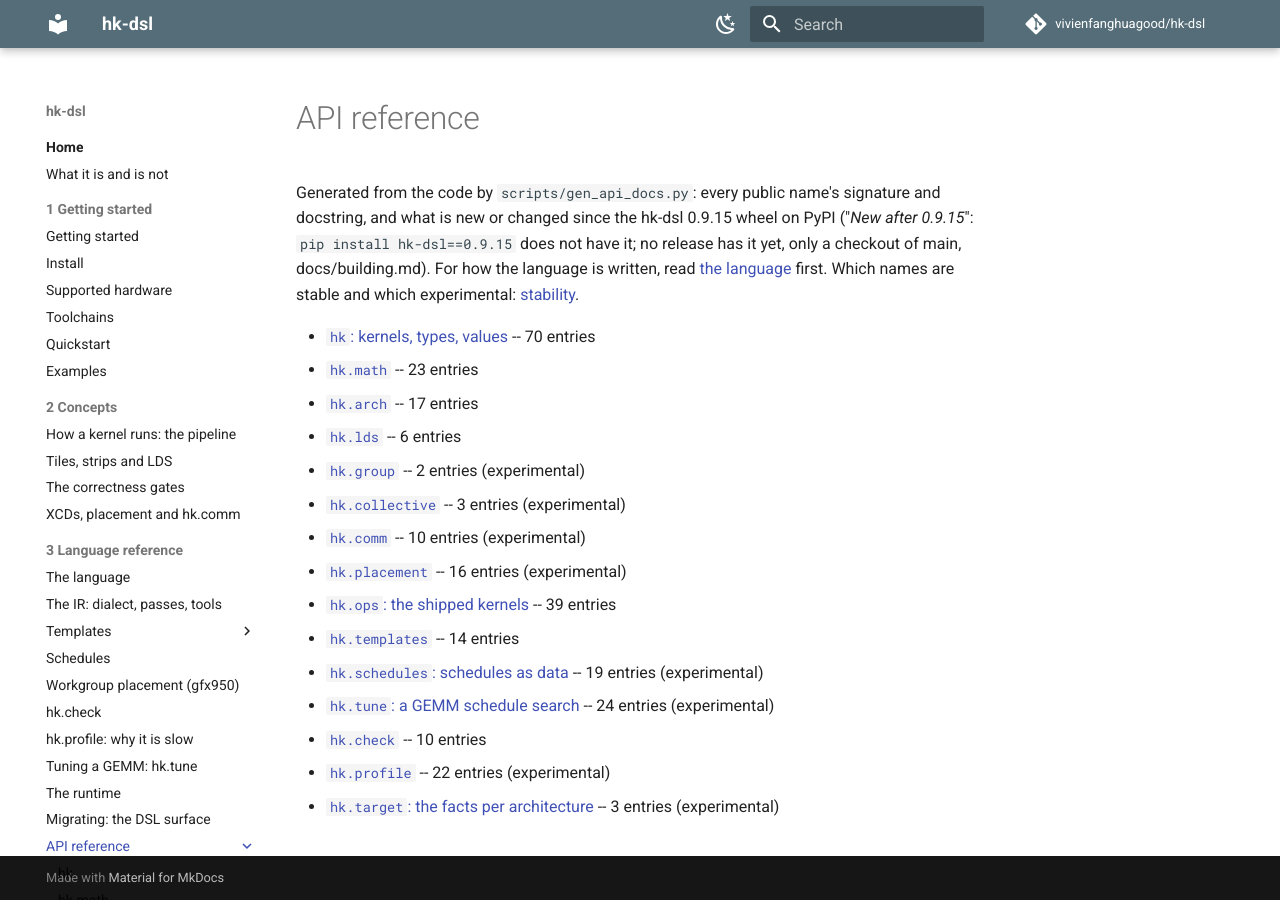
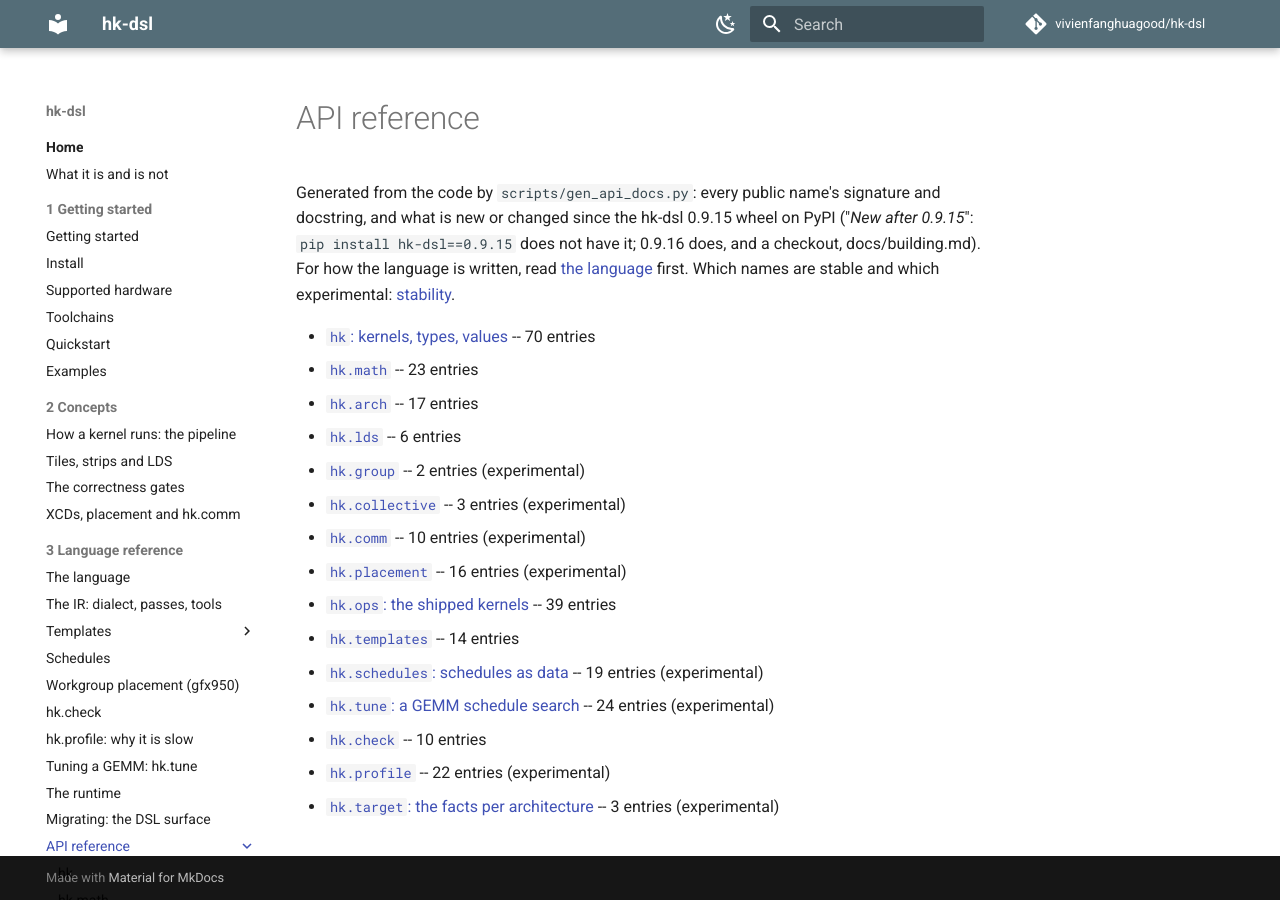
Before and after one commit to vivienfanghuagood/hk-dsl, an MkDocs documentation site: the page built from docs/api/README.md, in a window 1280 px wide. Built offline with MkDocs 1.6.1 and Material for MkDocs 9.7.7, drawn with Linux system fonts in a browser that asks for light colours; comment, search, counter and statistics services are not loaded.

Commit message:
release 0.9.16: vllm_quark on by default on gfx1100 (#338); sgld_ditnorm (#331)
Version 0.9.16, RELEASE = "0.9.16", API index regenerated; the dialect stays hk-dialect-8.
CHANGELOG: Unreleased cut as 0.9.16, with the "How this release was verified" note (gfx950 tiers and
MI355X smokes not run while the cards were held; a2). README, llms.txt, the skill, support matrix and
toolchains name 0.9.16.

Co-Authored-By: Claude <noreply@anthropic.com>

```diff
--- a/docs/api/README.md
+++ b/docs/api/README.md
@@ -2,7 +2,7 @@
 
 # API reference
 
-Generated from the code by `scripts/gen_api_docs.py`: every public name's signature and docstring, and what is new or changed since the hk-dsl 0.9.15 wheel on PyPI ("*New after 0.9.15*": `pip install hk-dsl==0.9.15` does not have it; no release has it yet, only a checkout of main, docs/building.md). For how the language is written, read [the language](../language.md) first. Which names are stable and which experimental: [stability](../stability.md).
+Generated from the code by `scripts/gen_api_docs.py`: every public name's signature and docstring, and what is new or changed since the hk-dsl 0.9.15 wheel on PyPI ("*New after 0.9.15*": `pip install hk-dsl==0.9.15` does not have it; 0.9.16 does, and a checkout, docs/building.md). For how the language is written, read [the language](../language.md) first. Which names are stable and which experimental: [stability](../stability.md).
 
 - [`hk`: kernels, types, values](hk.md) -- 70 entries
 - [`hk.math`](hk.math.md) -- 23 entries
--- a/llms.txt
+++ b/llms.txt
@@ -68,7 +68,7 @@ It traces and runs on both GPUs, ragged shapes (100x1000) included; `hk.check` t
 
 ## Pitfalls
 
-- The docs describe main; `pip install hk-dsl` is 0.9.15 (check `hk.__version__`). The API reference marks what is *New after 0.9.15*: on main only, in no release yet. 0.8.0 added, and 0.7.0 lacks, workgroup placement (`hk.kernel(placement=)`, `hk.Placement`, `hk.arch.xcd_count`), `hk.map_cpp`, the strip ops and element exchange. 0.6.0's synchronous `g.load` / `g.store` on gfx950 read and write past a partial last tile; 0.7.0's do not.
+- The docs describe main; `pip install hk-dsl` is 0.9.16 (check `hk.__version__`). The API reference marks what is *New after 0.9.15*: in 0.9.16, not in 0.9.15. 0.8.0 added, and 0.7.0 lacks, workgroup placement (`hk.kernel(placement=)`, `hk.Placement`, `hk.arch.xcd_count`), `hk.map_cpp`, the strip ops and element exchange. 0.6.0's synchronous `g.load` / `g.store` on gfx950 read and write past a partial last tile; 0.7.0's do not.
 - Positional kernel parameters are tensors (`hk.Tensor[dtype]`, 4-D `(batch, depth, rows, cols)`; a 2-D tensor is `(rows, cols)`). Constexprs are keyword-only with a default, baked into the source: a new value is a new compile.
 - The transcendental math (gelu, dgelu, sqrt, rsqrt, silu) is fp32-only: load 16-bit data into an fp32 tile or strip (the load converts) and store it back (the store converts). `hk.math.gelu` is `F.gelu(x, approximate="tanh")`, not the erf default.
 - A strip's columns are whole chunks of `wave x run` (32 x run on gfx1100, 64 x run on gfx950): `CW=512` with `run=8` fits both. Read the wave from `hk.arch.target().wave` when a plan depends on it.
--- a/pyproject.toml
+++ b/pyproject.toml
@@ -4,7 +4,7 @@ build-backend = "setuptools.build_meta"
 
 [project]
 name = "hk-dsl"
-version = "0.9.15"
+version = "0.9.16"
 description = "A general-purpose Python DSL for AMD GPU kernels on RDNA and CDNA, with build-time gates against silent tile-level errors (spills, missing waits, MFMA hazards). Its largest end-to-end gains today are on Radeon (RDNA3/RDNA4), through vLLM and SGLang."
 # Release wheels are cp310, cp311, cp312 and cp313 (each carries MLIR bindings for one
 # CPython); another 3.x builds from source (docs/building.md). CI tests 3.10 and 3.12.
```
Also changed, not shown: CHANGELOG.md (+27 -5 lines), README.md (+1 -1 lines), docs/support-matrix.md (+1 -1 lines), docs/toolchains.md (+1 -1 lines), skills/hk-kernel/SKILL.md (+1 -1 lines), 2 other files.
